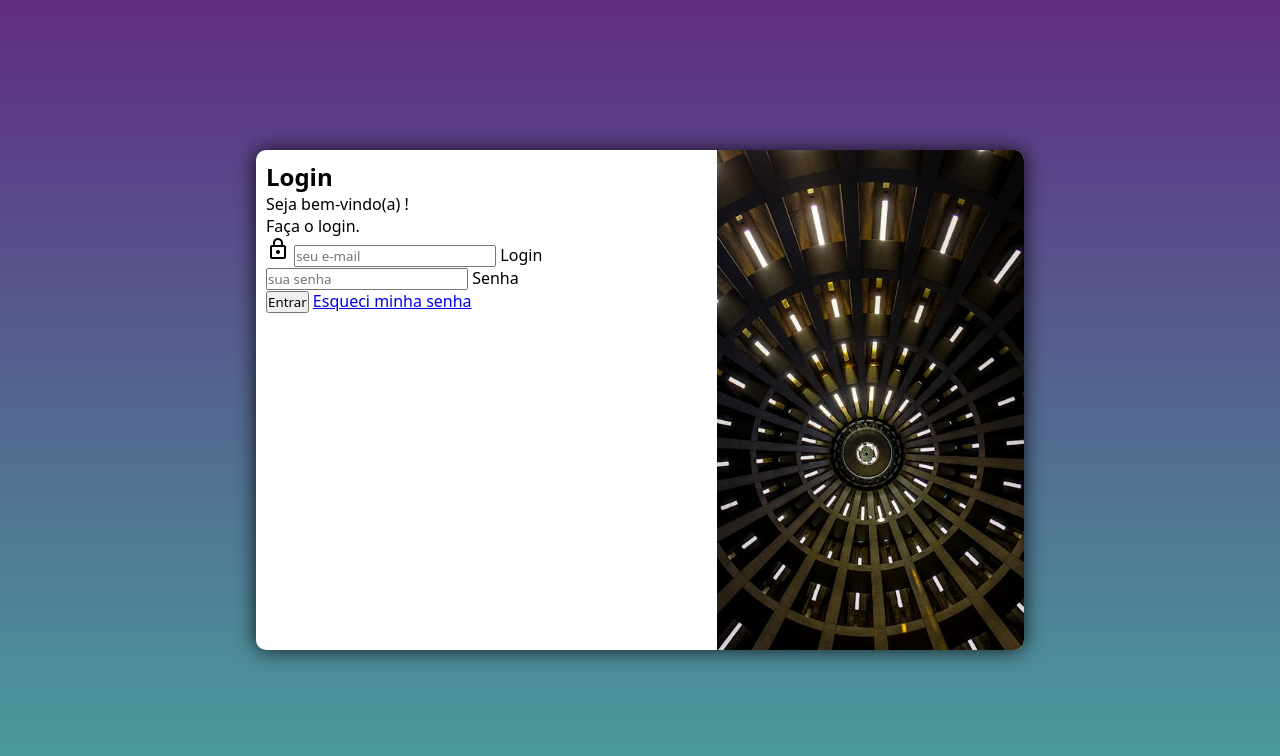
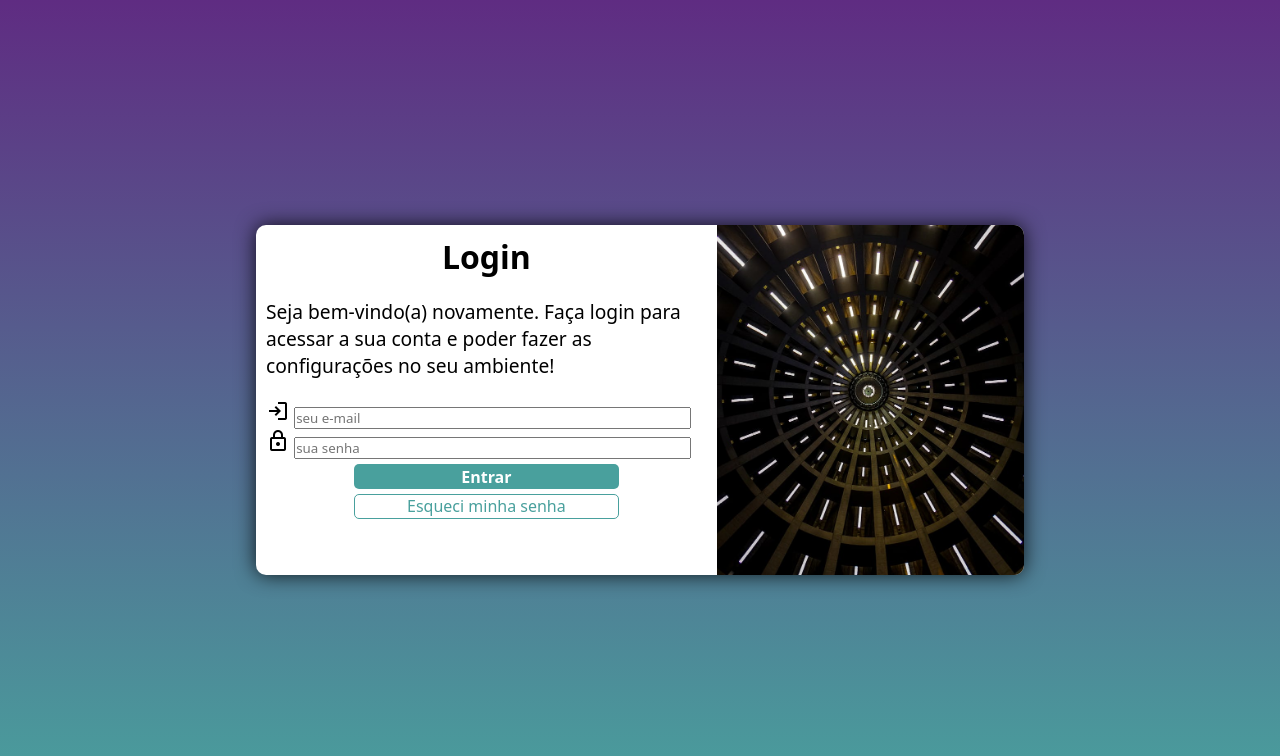
Before and after one commit to jeffsannt/projeto-login, a plain HTML site: page index.html in a window 1280 px wide. Drawn offline with nearby package versions, Linux system fonts and the light colour scheme.

Commit message:
update html css

```diff
--- a/estilos/media-query.css
+++ b/estilos/media-query.css
@@ -10,6 +10,7 @@ Grandes Telas: acima de 1200px */
 
 
 @media screen and (min-width: 768px) and (max-width: 992px) {
+    /* CONFIGURAÇÕES PARA TABLET */
 
     html,
     body {
@@ -18,12 +19,13 @@ Grandes Telas: acima de 1200px */
 
     section#login {
         width: 80vw;
+        height: 300px;
     }
 
     section#login>div#imagem {
         float: left;
         width: 40%;
-        height: 100vh;
+        height: 300px;
     }
 
     section#login>div#formulario {
@@ -32,9 +34,36 @@ Grandes Telas: acima de 1200px */
         height: 100vh;
     }
 
+    /*
+    Alinhamento Input's (Login/Senha)
+        form > div.campos{
+        display: block;
+        position: relative;
+        left: 15%;
+    } */
+
+    form > div > input[type=email]{
+        width: 90%;
+    }
+
+    form > div > input[type=password]{
+        width: 90%;
+    }
+
+    form > input[type=submit]{
+        margin: 5px auto;
+        width: 60%;
+    }
+
+    form > a {
+        margin: 5px auto;
+        width: 60%;
+    }
+
 }
 
 @media screen and (min-width: 992px) {
+/* CONFIGURAÇÕES PARA GRANDES TELAS */
 
     html,
     body {
@@ -44,12 +73,13 @@ Grandes Telas: acima de 1200px */
 
     section#login {
         width: 60vw;
+        height: 350px;
     }
 
     section#login>div#imagem {
         float: right;
         width: 40%;
-        height: 50vw;
+        height: 350px;
     }
 
     section#login>div#formulario {
@@ -58,4 +88,31 @@ Grandes Telas: acima de 1200px */
         height: 100vh;
     }
 
+
+    div#formulario > h1 {
+        font-size: 2em;
+    }
+
+    div#formulario > p {
+        font-size: 1.2em;
+        margin: 20px 0px;
+    }
+
+    form > div > input[type=email]{
+        width: 90%;
+    }
+
+    form > div > input[type=password]{
+        width: 90%;
+    }
+
+    form > input[type=submit]{
+        margin: 5px auto;
+        width: 60%;
+    }
+
+    form > a {
+        margin: 5px auto;
+        width: 60%;
+    }
 }
--- a/estilos/style.css
+++ b/estilos/style.css
@@ -61,3 +61,62 @@ section#login>div#formulario {
     display: block;
     padding: 10px;
 }
+
+
+div#formulario > h1 {
+    text-align: center;
+    margin-bottom: 10px;
+}
+
+form label{
+    display: none;
+}
+
+.campos{
+    display: block;
+}
+
+form > div > input[type=email]{
+    width: 86%;
+}
+
+form > div > input[type=password]{
+    width: 86%;
+}
+
+form > input[type=submit] {
+    display: block;
+    background-color: #49a09d;
+    color: white;
+    font-weight: bolder;
+    font-size: 1em;
+    width: 100%;
+    height: 25px;
+    border: none;
+    padding: 2px;
+    margin: 5px 0px;
+    border-radius: 5px;
+}
+
+form > input[type=submit]:hover{
+    background-color: #428b89;
+    cursor: pointer;
+}
+
+form > a {
+    display: block;
+     background-color: white;
+     color: #49a09d;
+     border: 1px solid #49a09d;
+     border-radius: 5px;
+     width: 100%;
+     height: 25px;
+     text-decoration: none;
+     text-align: center;
+}
+
+form > a:hover{
+    background-color: #65dcd8;
+    color: white;
+    cursor: pointer;
+}
--- a/index.html
+++ b/index.html
@@ -8,7 +8,7 @@
     <link rel="stylesheet" href="estilos/style.css">
     <link rel="stylesheet" href="estilos/media-query.css">
     <link rel="stylesheet"
-        href="https://fonts.googleapis.com/css2?family=Material+Symbols+Outlined:opsz,wght,FILL,GRAD@24,400,0,0&icon_names=lock" />
+        href="https://fonts.googleapis.com/css2?family=Material+Symbols+Outlined:opsz,wght,FILL,GRAD@24,400,0,0&icon_names=lock,login" />
 </head>
 
 <body>
@@ -18,24 +18,29 @@
             </div>
             <div id="formulario">
                 <h1>Login</h1>
-                <p>Seja bem-vindo(a) ! <br> Faça o login.</p>
+                <p>Seja bem-vindo(a) novamente. Faça login para acessar a sua conta e poder fazer as configurações no seu ambiente!</p>
                 <form action="login.php" method="post">
 
                     <div class="campos">
                         <span class="material-symbols-outlined">
+                            login
+                            </span>
+                        <input type="email" name="email" id="iemail" placeholder="seu e-mail" autocomplete="email" required maxlength="50">
+                        <label for="iemail">Login</label>
+                            </div>
+
+                            <div class="campos">
+                        <span class="material-symbols-outlined">
                             lock
                         </span>
-                        <input type="email" name="email" id="iemail" placeholder="seu e-mail" autocomplete="email">
-                        <label for="iemail">Login</label>
-
-
                         <input type="password" name="senha" id="isenha" placeholder="sua senha"
-                            autocomplete="current-password">
+                            autocomplete="current-password" required minlength="8" maxlength="20">
                             <label for="isenha">Senha</label>
 
                     </div>
 
                     <input type="submit" value="Entrar">
+
                     <a href="esqueci.php">Esqueci minha senha</a>
 
                 </form>
```
